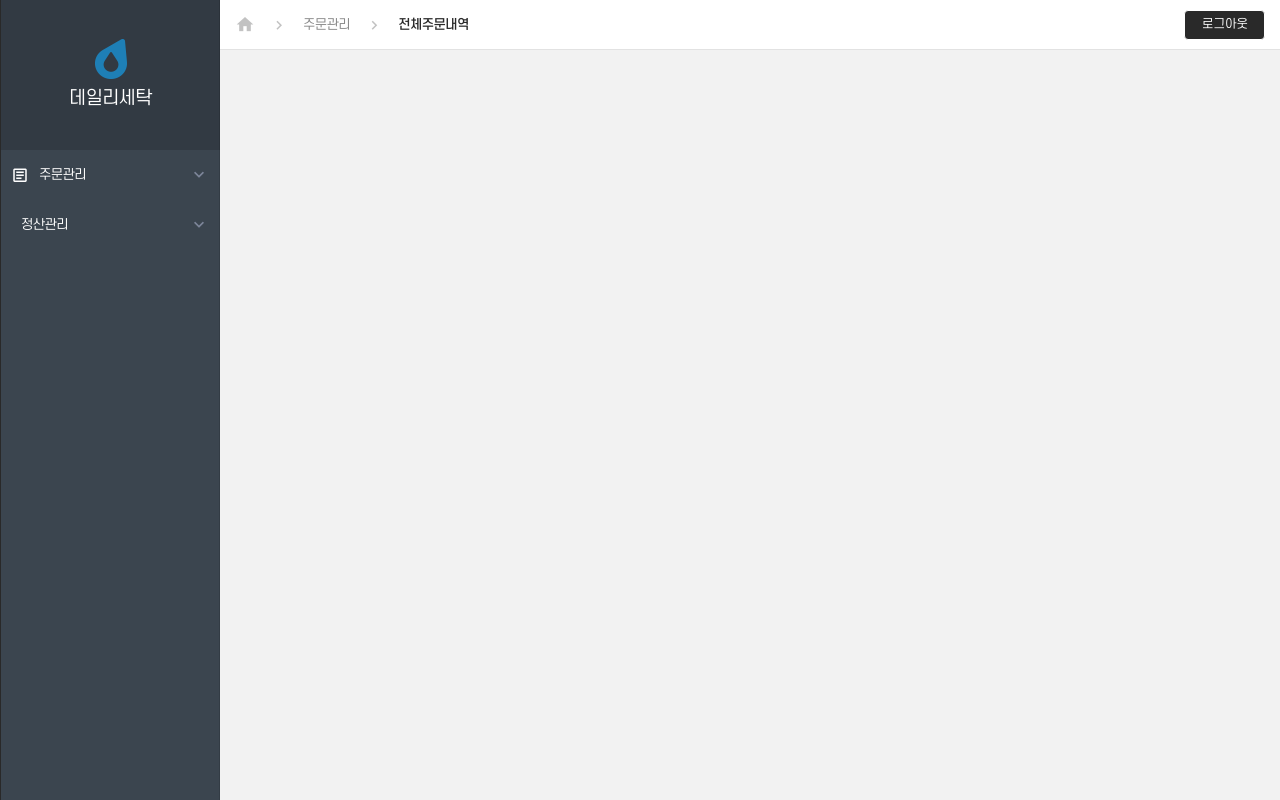
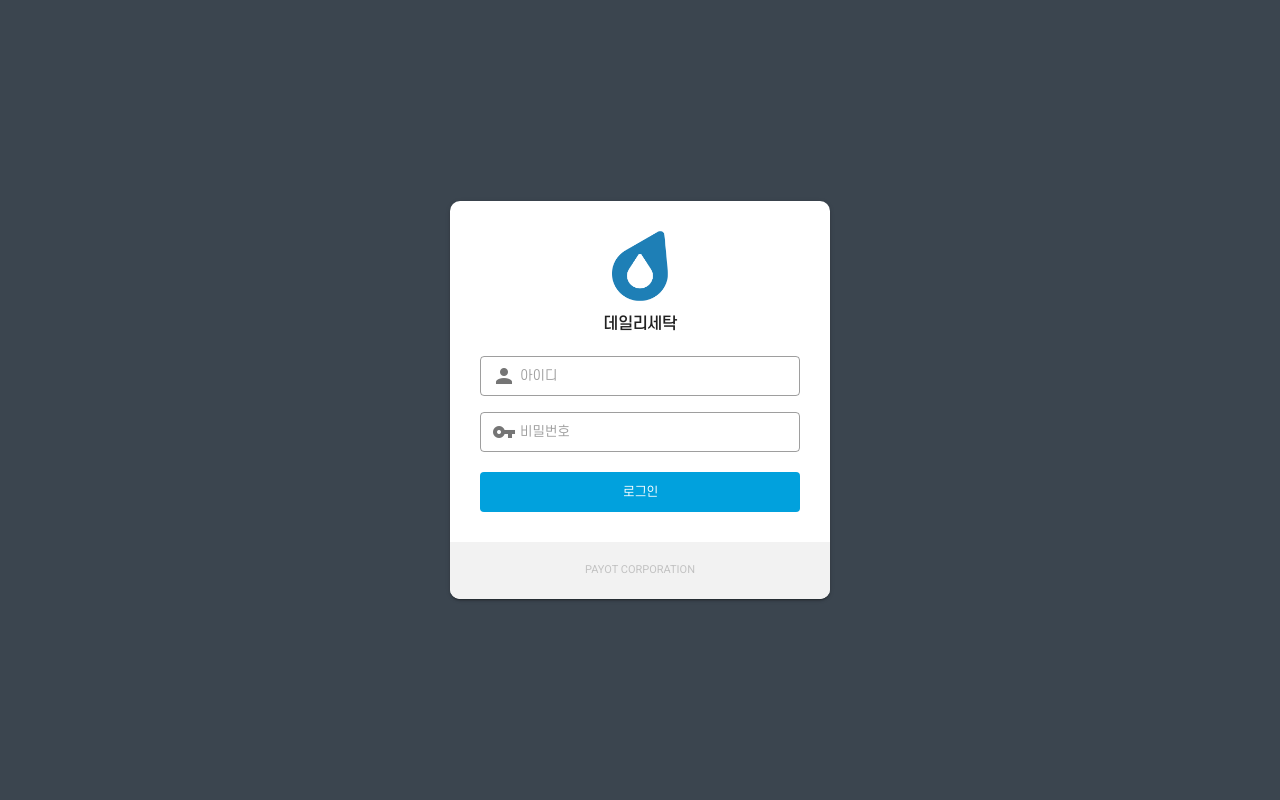
Before and after one commit to fermintz/daily.web.admin, a Vue app: page /login in a window 1280 px wide. Built offline with nearby package versions, Linux system fonts and the light colour scheme.

Commit message:
login and layout

```diff
--- a/src/App.vue
+++ b/src/App.vue
@@ -1,68 +1,11 @@
 <template>
-  <v-app>
-    <Navigation />
-    <v-main>
-      <div  class="header">
-        <div class="category">
-          <v-icon class="homeIcon">mdi-home</v-icon>
-          <v-icon class="arrow">mdi-chevron-right</v-icon>
-          <span>주문관리</span>
-          <v-icon class="arrow">mdi-chevron-right</v-icon>
-          <span class="active">전체주문내역</span>
-        </div>
-        <div class="btns">
-          <v-btn outlined>로그아웃</v-btn>
-        </div>
-      </div>
-      <div class="contents fill-height">
-        <router-view />
-      </div>
-    </v-main>
-  </v-app>
+  <router-view />
 </template>
 
 <script>
-import Navigation from '@/components/navigation.vue';
-
 export default {
-  name: "App",
-  components: {
-    Navigation
-  },
-
   data: () => ({
     //
   })
 };
 </script>
-
-<style lang="scss" scoped>
-.header{
-  position:absolute;
-  display:flex;
-  padding:0 15px;
-  flex:1;
-  height:50px;
-  background:#fff;
-  border-bottom:1px solid #e2e2e2;
-  justify-content: space-between;
-  width:100%;
-  align-items: center;
-
-  .category{
-    .v-icon.homeIcon{font-size:20px;color:#c2c2c2;;}
-    .v-icon.arrow{font-size:18px;color:#c2c2c2;margin:0 15px;}
-    span{font-size:13px;color:#888}
-    span.active{color:#292929;font-weight:500}
-  }
-
-  .btns{
-    .v-btn{
-      height:30px;
-      font-size:12px;
-      background:#292929;
-      color:#fff;
-    }
-  }
-}
-</style>
--- /dev/null
+++ b/src/layout/default.vue
@@ -0,0 +1,68 @@
+<template>
+  <v-app>
+    <Navigation />
+    <v-main>
+      <div class="header">
+        <div class="category">
+          <v-icon class="homeIcon">mdi-home</v-icon>
+          <v-icon class="arrow">mdi-chevron-right</v-icon>
+          <span>주문관리</span>
+          <v-icon class="arrow">mdi-chevron-right</v-icon>
+          <span class="active">전체주문내역</span>
+        </div>
+        <div class="btns">
+          <v-btn outlined>로그아웃</v-btn>
+        </div>
+      </div>
+      <div class="contents fill-height">
+        <router-view />
+      </div>
+    </v-main>
+  </v-app>
+</template>
+
+<script>
+import Navigation from '@/components/navigation.vue';
+
+export default {
+  components: {
+    Navigation
+  },
+
+  data: () => ({
+    //
+  })
+};
+</script>
+
+
+<style lang="scss" scoped>
+.header{
+  position:absolute;
+  display:flex;
+  padding:0 15px;
+  flex:1;
+  height:50px;
+  background:#fff;
+  border-bottom:1px solid #e2e2e2;
+  justify-content: space-between;
+  width:100%;
+  align-items: center;
+
+  .category{
+    .v-icon.homeIcon{font-size:20px;color:#c2c2c2;;}
+    .v-icon.arrow{font-size:18px;color:#c2c2c2;margin:0 15px;}
+    span{font-size:13px;color:#888}
+    span.active{color:#292929;font-weight:500}
+  }
+
+  .btns{
+    .v-btn{
+      height:30px;
+      font-size:12px;
+      background:#292929;
+      color:#fff;
+    }
+  }
+}
+</style>
--- a/src/router/index.js
+++ b/src/router/index.js
@@ -2,16 +2,28 @@ import Vue from "vue";
 import VueRouter from "vue-router";
 import Home from "../views/Home.vue";
 import CalculateEnd from "../views/calculate-end.vue";
+import Login from "../views/login.vue"
+import DefaultLayout from "../layout/default.vue";
 
 Vue.use(VueRouter);
 
 const routes = [
   {
+    path: "/login",
+    name: "Login",
+    component: Login,
+  },
+  {
+    path:"/",
+    name:'default',
+    component: DefaultLayout,
+    children:[
+      {
         path: "/",
         name: "Home",
         component: Home,
         meta:{
-      name:'정산예정내역'
+          name:'정산예정내역',
         }
       },
       {
@@ -19,8 +31,10 @@ const routes = [
         name: "Calculate-end",
         component: CalculateEnd,
         meta:{
-      name:'정산처리내역'
+          name:'정산처리내역',
         }
+      },
+    ]
   },
 ];
 
--- a/src/views/login.vue
+++ b/src/views/login.vue
@@ -1,9 +1,101 @@
 <template>
-  <div class="login-wrap">
+  <v-app>
+    <div class="login fill-height">
+      <v-card
+        width="380"
+        class="login-card"
+      >
+        <div class="login-form">
+          <div class="logo">
+            <img src="@/assets/img/logo-w.png"/>
+            <span>데일리세탁</span>
+          </div>
+          <v-text-field
+            dense
+            hide-details
+            background-color="#fff"
+            placeholder="아이디"
+            prepend-inner-icon="mdi-account"
+            class="text-input mb-4"
+            outlined
+            :error="false"
+          />
+          <v-text-field
+            dense
+            hide-details
+            background-color="#fff"
+            placeholder="비밀번호"
+            prepend-inner-icon="mdi-key"
+            class="text-input"
+            outlined
+            type="password"
+            :error="false"
+          />
 
-  </div>
+          <v-btn text>
+            로그인
+          </v-btn>
+        </div>
+
+        <div class="refer">
+          PAYOT CORPORATION
+        </div>
+      </v-card>
+    </div>
+  </v-app>
 </template>
 
 <style lang="scss" scoped>
 
+.login{
+  display:flex;
+  justify-content: center;
+  align-items: center;
+  background:#3b454f;
+
+  .login-card{
+    border-radius:10px;
+  }
+  .login-form{
+    padding:30px;
+
+    .logo{
+      text-align:center;
+      margin-bottom:20px;
+      img{height:70px;}
+
+      span{
+        display:block;
+        font-size:16px;
+        font-weight:500;
+        margin-top:5px;
+      }
+    }
+
+    .text-input{
+      font-size:13px;
+    }
+
+    .v-btn{
+      width:100%;
+      background:#01a1dd;
+      height:40px;
+      margin-top:20px;
+      color:#fff;
+    }
+  }
+
+  .refer{
+    padding:20px;
+    background:#f2f2f2;
+    text-align:center;
+    font-size:11px;
+    font-weight:400;
+    font-family:'Roboto';
+    color:#c2c2c2;
+    letter-spacing:0;
+  }
+
+
+}
 </style>
```
Also changed, not shown: src/assets/img/logo-w.png. Lines whose indentation alone changed are shown as unchanged.
